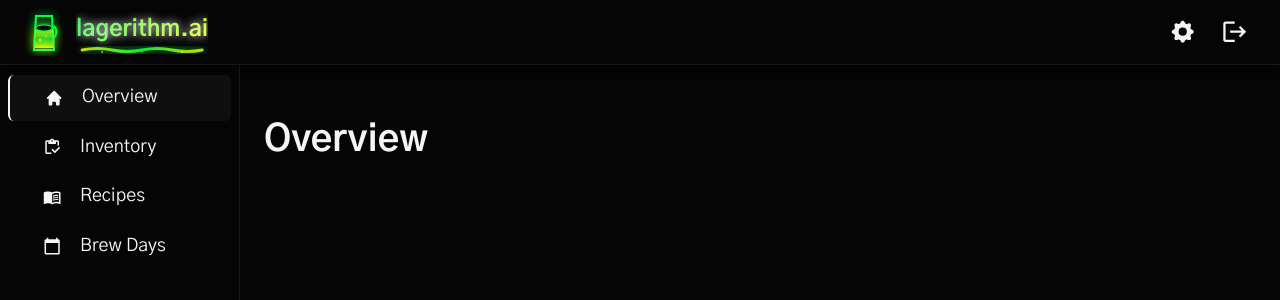
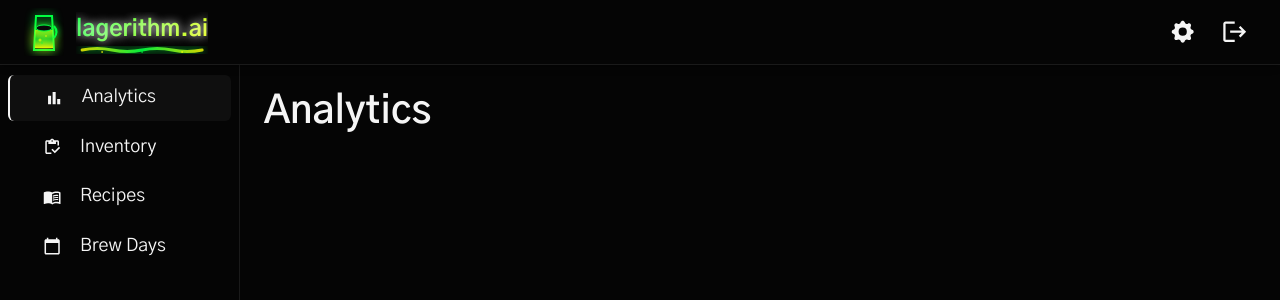
Before and after one commit to itwalton/alegorithm-web, a React (Vite) app: page / in a window 1280 px wide. Shown: the top 300 px of the page. Built offline with nearby package versions, Linux system fonts and the light colour scheme.

Commit message:
add analytics page

```diff
--- /dev/null
+++ b/src/components/analytics/Analytics.page.tsx
@@ -0,0 +1,9 @@
+import { Box, Typography } from '@mui/material';
+
+export default function AnalyticsPage() {
+  return (
+    <Box>
+      <Typography variant="h4">Analytics</Typography>
+    </Box>
+  );
+}
--- a/src/components/shared/AppLayout.tsx
+++ b/src/components/shared/AppLayout.tsx
@@ -21,8 +21,9 @@ import {
   MdLogout,
   MdMenuBook,
   MdCalendarToday,
+  MdBarChart,
 } from 'react-icons/md';
-import { HiMenu, HiHome, HiCog } from 'react-icons/hi';
+import { HiMenu, HiCog } from 'react-icons/hi';
 import { Link, useLocation } from '@tanstack/react-router';
 import Logo from './Logo';
 
@@ -47,7 +48,7 @@ export default function AppLayout({ children }: AppLayoutProps) {
   const location = useLocation();
 
   const navItems: NavItem[] = [
-    { label: 'Overview', path: '/', icon: <HiHome /> },
+    { label: 'Analytics', path: '/', icon: <MdBarChart /> },
     { label: 'Inventory', path: '/inventory', icon: <MdOutlineInventory /> },
     { label: 'Recipes', path: '/recipes', icon: <MdMenuBook /> },
     { label: 'Brew Days', path: '/brew-days', icon: <MdCalendarToday /> },
--- a/src/routes/index.tsx
+++ b/src/routes/index.tsx
@@ -1,7 +1,7 @@
 import { createFileRoute } from '@tanstack/react-router';
 
-import OverviewPage from '../components/overview/Overview.page';
+import AnalyticsPage from '../components/analytics/Analytics.page';
 
 export const Route = createFileRoute('/')({
-  component: OverviewPage,
+  component: AnalyticsPage,
 });
```
